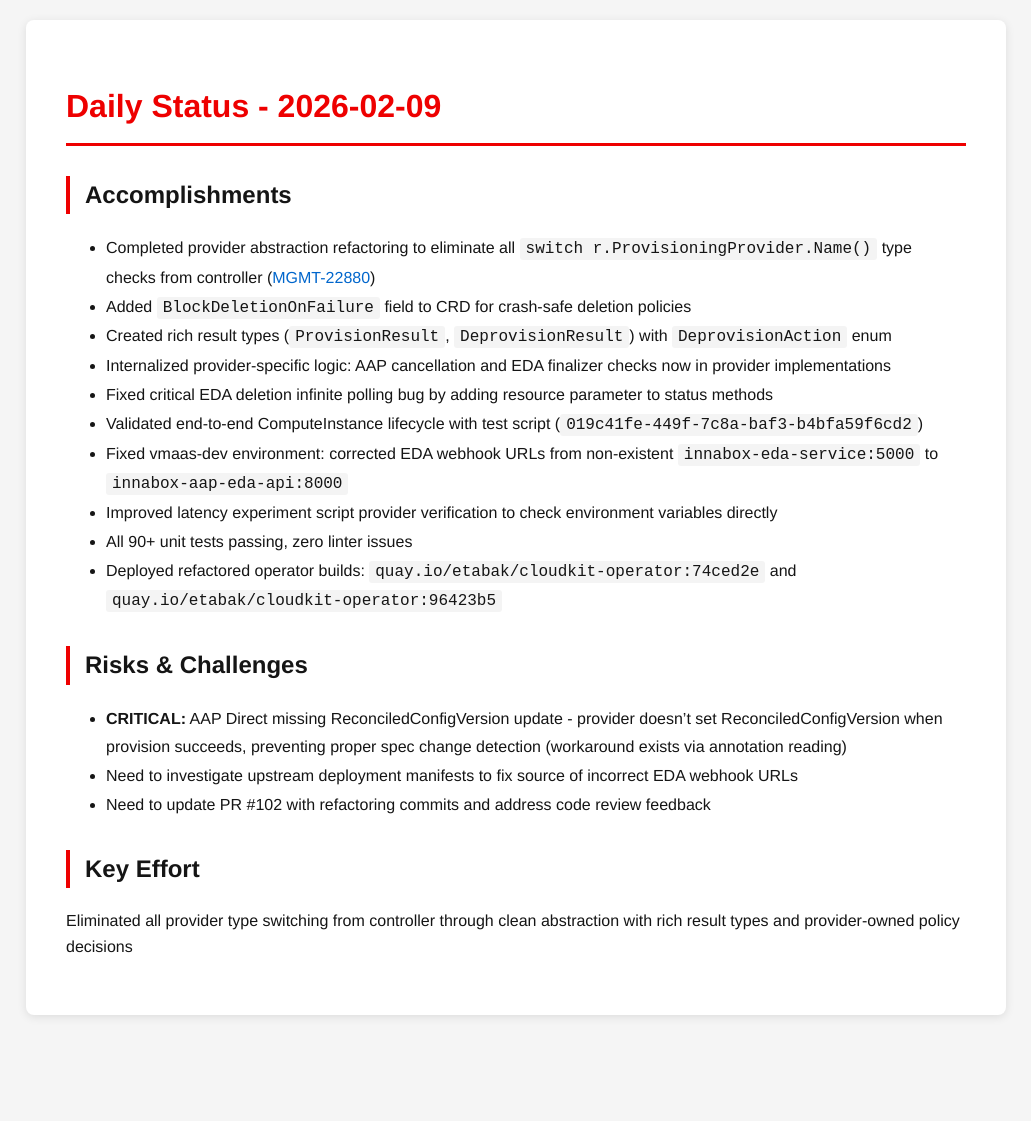
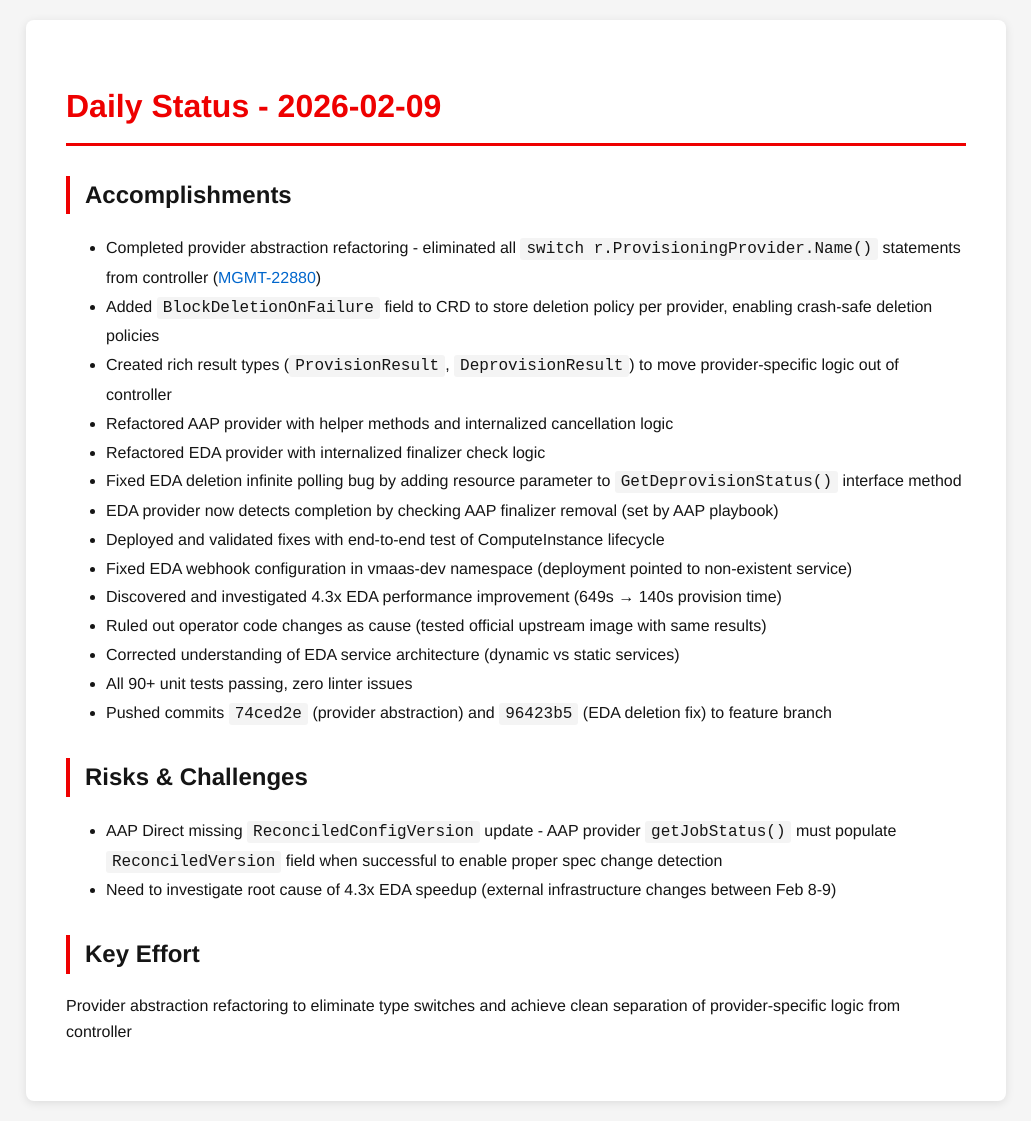
Before and after one commit to tzvatot/daily-status, a Jekyll site: the page built from 2026-02-09.md, in a window 1280 px wide. Shown: the whole page, without its empty margins (124-1155 px from the left). Built offline with Jekyll 4.4.1, drawn with Linux system fonts in a browser that asks for light colours; before the commit the page ends 1035 px from its top, so only the background shows below that.

Commit message:
Daily status update - 2026-02-09

```diff
--- a/2026-02-09.md
+++ b/2026-02-09.md
@@ -7,21 +7,24 @@ date: 2026-02-09
 # Daily Status - 2026-02-09
 
 ## Accomplishments
-- Completed provider abstraction refactoring to eliminate all `switch r.ProvisioningProvider.Name()` type checks from controller ([MGMT-22880](https://issues.redhat.com/browse/MGMT-22880))
-- Added `BlockDeletionOnFailure` field to CRD for crash-safe deletion policies
-- Created rich result types (`ProvisionResult`, `DeprovisionResult`) with `DeprovisionAction` enum
-- Internalized provider-specific logic: AAP cancellation and EDA finalizer checks now in provider implementations
-- Fixed critical EDA deletion infinite polling bug by adding resource parameter to status methods
-- Validated end-to-end ComputeInstance lifecycle with test script (`019c41fe-449f-7c8a-baf3-b4bfa59f6cd2`)
-- Fixed vmaas-dev environment: corrected EDA webhook URLs from non-existent `innabox-eda-service:5000` to `innabox-aap-eda-api:8000`
-- Improved latency experiment script provider verification to check environment variables directly
+- Completed provider abstraction refactoring - eliminated all `switch r.ProvisioningProvider.Name()` statements from controller ([MGMT-22880](https://issues.redhat.com/browse/MGMT-22880))
+- Added `BlockDeletionOnFailure` field to CRD to store deletion policy per provider, enabling crash-safe deletion policies
+- Created rich result types (`ProvisionResult`, `DeprovisionResult`) to move provider-specific logic out of controller
+- Refactored AAP provider with helper methods and internalized cancellation logic
+- Refactored EDA provider with internalized finalizer check logic
+- Fixed EDA deletion infinite polling bug by adding resource parameter to `GetDeprovisionStatus()` interface method
+- EDA provider now detects completion by checking AAP finalizer removal (set by AAP playbook)
+- Deployed and validated fixes with end-to-end test of ComputeInstance lifecycle
+- Fixed EDA webhook configuration in vmaas-dev namespace (deployment pointed to non-existent service)
+- Discovered and investigated 4.3x EDA performance improvement (649s → 140s provision time)
+- Ruled out operator code changes as cause (tested official upstream image with same results)
+- Corrected understanding of EDA service architecture (dynamic vs static services)
 - All 90+ unit tests passing, zero linter issues
-- Deployed refactored operator builds: `quay.io/etabak/cloudkit-operator:74ced2e` and `quay.io/etabak/cloudkit-operator:96423b5`
+- Pushed commits `74ced2e` (provider abstraction) and `96423b5` (EDA deletion fix) to feature branch
 
 ## Risks & Challenges
-- **CRITICAL:** AAP Direct missing ReconciledConfigVersion update - provider doesn't set ReconciledConfigVersion when provision succeeds, preventing proper spec change detection (workaround exists via annotation reading)
-- Need to investigate upstream deployment manifests to fix source of incorrect EDA webhook URLs
-- Need to update PR #102 with refactoring commits and address code review feedback
+- AAP Direct missing `ReconciledConfigVersion` update - AAP provider `getJobStatus()` must populate `ReconciledVersion` field when successful to enable proper spec change detection
+- Need to investigate root cause of 4.3x EDA speedup (external infrastructure changes between Feb 8-9)
 
 ## Key Effort
-Eliminated all provider type switching from controller through clean abstraction with rich result types and provider-owned policy decisions
+Provider abstraction refactoring to eliminate type switches and achieve clean separation of provider-specific logic from controller
```
